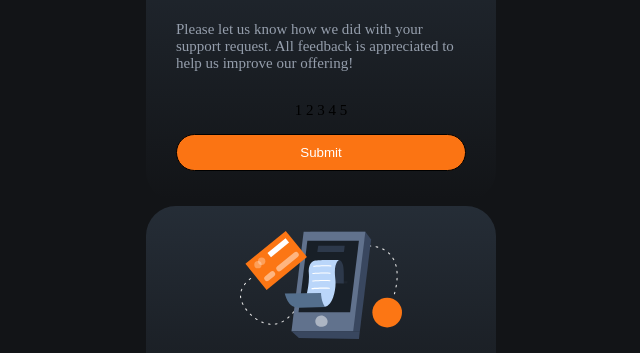
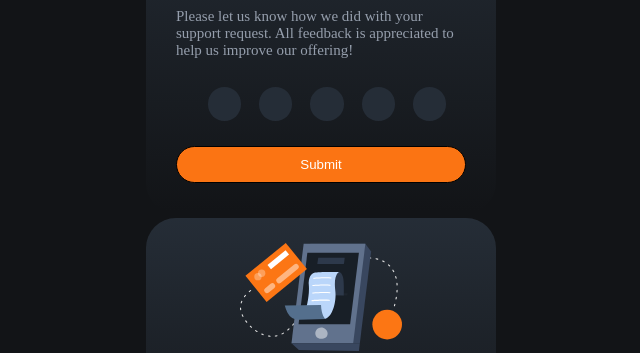
Before and after one commit to mgr514/interactive-rating-component-main, a plain HTML site: page index.html in a window 1280 px wide. Shown: the part 213-566 px from the top of the page, without its empty margins (319-959 px from the left). Drawn offline with Linux system fonts and the light colour scheme; a web font is replaced by a local one.

Commit message:
custom radio check buttons
include hover and focus states

```diff
--- a/index.html
+++ b/index.html
@@ -22,7 +22,16 @@
   <p>Please let us know how we did with your support request. All feedback is appreciated
   to help us improve our offering! </p>
   <div class="rate-scale">
-     1 2 3 4 5
+     <input type="radio" name="rating" id="rating1" value="1">
+     <label for="'rating1"></label>
+     <input type="radio" name="rating" id="rating2" value="2">
+     <label for="'rating2"></label>
+     <input type="radio" name="rating" id="rating3" value="3">
+     <label for="'rating3"></label>
+     <input type="radio" name="rating" id="rating4" value="4">
+     <label for="'rating4"></label>
+     <input type="radio" name="rating" id="rating5" value="5">
+     <label for="'rating5"></label>
   </div>
   <button class="submit-button">Submit</button>
 </div>
--- a/stylesheet.css
+++ b/stylesheet.css
@@ -32,14 +32,18 @@ body{
     max-height: 500px;
     border-radius: 30px;
     justify-content: center;
-    align-items: center;
+    align-items: left;
     padding: 30px;
     margin-bottom:5px;
     background-image: linear-gradient(
         to bottom,
         var(--clr-darkblue),
         var(--clr-vdarkblue));
+}
 
+.star-icon{
+    background-color: var(--clr-darkblue);
+    border-radius: 50%;
 }
 
 .rating-state h1{
@@ -51,7 +55,39 @@ body{
 }
 
 .rate-scale{
-    padding:15px;
+    display: flex;
+    justify-content: center;
+    padding: 10px;
+    margin-bottom: 15px;
+}
+
+input[type="radio"]{
+    appearance: none;
+    background-color: var(--clr-darkblue);
+    width: 2.5em;
+    height: 2.5em;
+    border-radius: 50%;
+    margin-left: 15px;
+}
+
+input[type="radio"]::before{
+    content: "";
+    width: 1em;
+    height: 1em;
+    transform: scale(0);
+    transition: 120ms transform ease-in-out;
+}
+
+input[type="radio"]:checked::before{
+    transform: scale(1);
+}
+
+input[type="radio"]:hover{
+    box-shadow: inset 2em 2em var(--clr-orange);
+}
+
+input[type="radio"]:focus{
+    outline: 2px solid var(--clr-mediumgrey);
 }
 
 .submit-button{
@@ -61,6 +97,14 @@ body{
     width: 100%;
     border-radius: 30px;
     padding: 10px;
+}
+
+.submit-button:hover{
+    background-color: var(--clr-mediumgrey);
+}
+
+.submit-button:focus{
+    outline: 1px solid var(--clr-white);
 }
 
 .thank-you-state {
```
